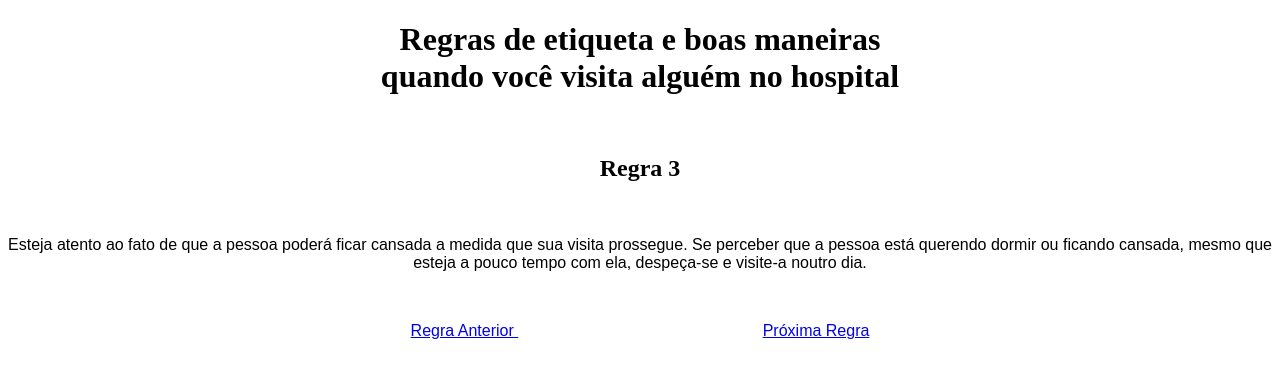
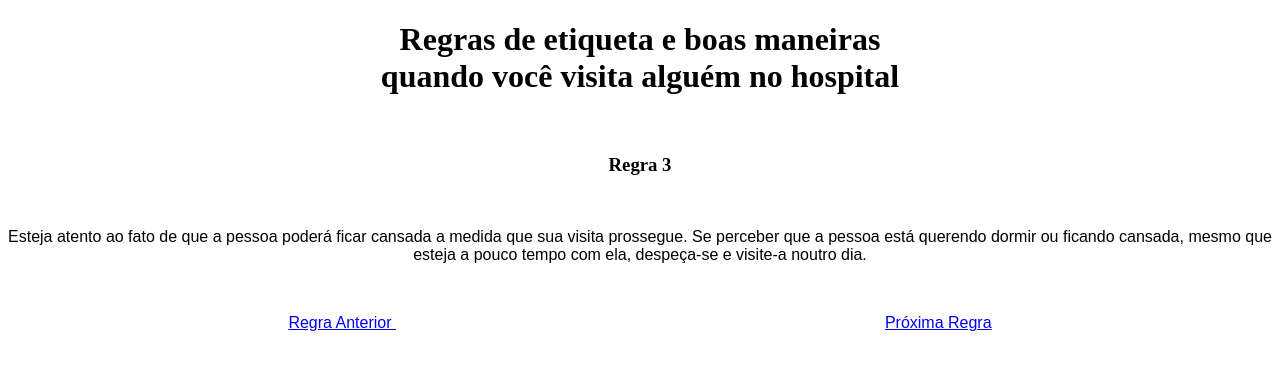
Before and after one commit to SymoneBCavalcantiC/P1-Tecnologia-Front-End-I, a plain HTML site: page Atividade 290922/Exercicios 1 HTML LISTAS e LINKS/regra3.html in a window 1280 px wide. Drawn offline with Linux system fonts and the light colour scheme.

Commit message:
lista exercicios 1

```diff
--- a/Atividade 290922/Exercicios 1 HTML LISTAS e LINKS/regra3.html
+++ b/Atividade 290922/Exercicios 1 HTML LISTAS e LINKS/regra3.html
@@ -8,7 +8,7 @@
         h1{
             text-align: center;
         }
-        h2{
+        h3{
             text-align: center;
         }
 
@@ -23,9 +23,9 @@
     <h1>
         Regras de etiqueta e boas maneiras<br>quando você visita alguém no hospital
     </h1>
-    <br><h2>
+    <br><h3>
         Regra 3
-    </h2><br>
+    </h3><br>
 
     <p>
         Esteja atento ao fato de que a pessoa poderá ficar cansada a medida que sua visita prossegue.
@@ -34,6 +34,7 @@
     </p><br>
     <p>
         <a href="regra2.html">Regra Anterior </a>&emsp;&emsp;&emsp;&emsp;&emsp;&emsp;&emsp;&emsp;
+            &emsp;&emsp;&emsp;&emsp;&emsp;&emsp;&emsp;&emsp;&emsp;&emsp;&emsp;&emsp;&emsp;&emsp;&emsp;
             &emsp;&emsp;&emsp;&emsp;&emsp;&emsp;&emsp;<a href="regra4.html">Próxima Regra</a><br>
 
     </p>
```
Also changed, not shown: Atividade 290922/Exercicios 1 HTML LISTAS e LINKS/regra1.html (+5 -3 lines), Atividade 290922/Exercicios 1 HTML LISTAS e LINKS/regra2.html (+4 -3 lines), Atividade 290922/Exercicios 1 HTML LISTAS e LINKS/regra4.html (+4 -3 lines), Atividade 290922/Exercicios 1 HTML LISTAS e LINKS/regra5.html (+4 -3 lines).
